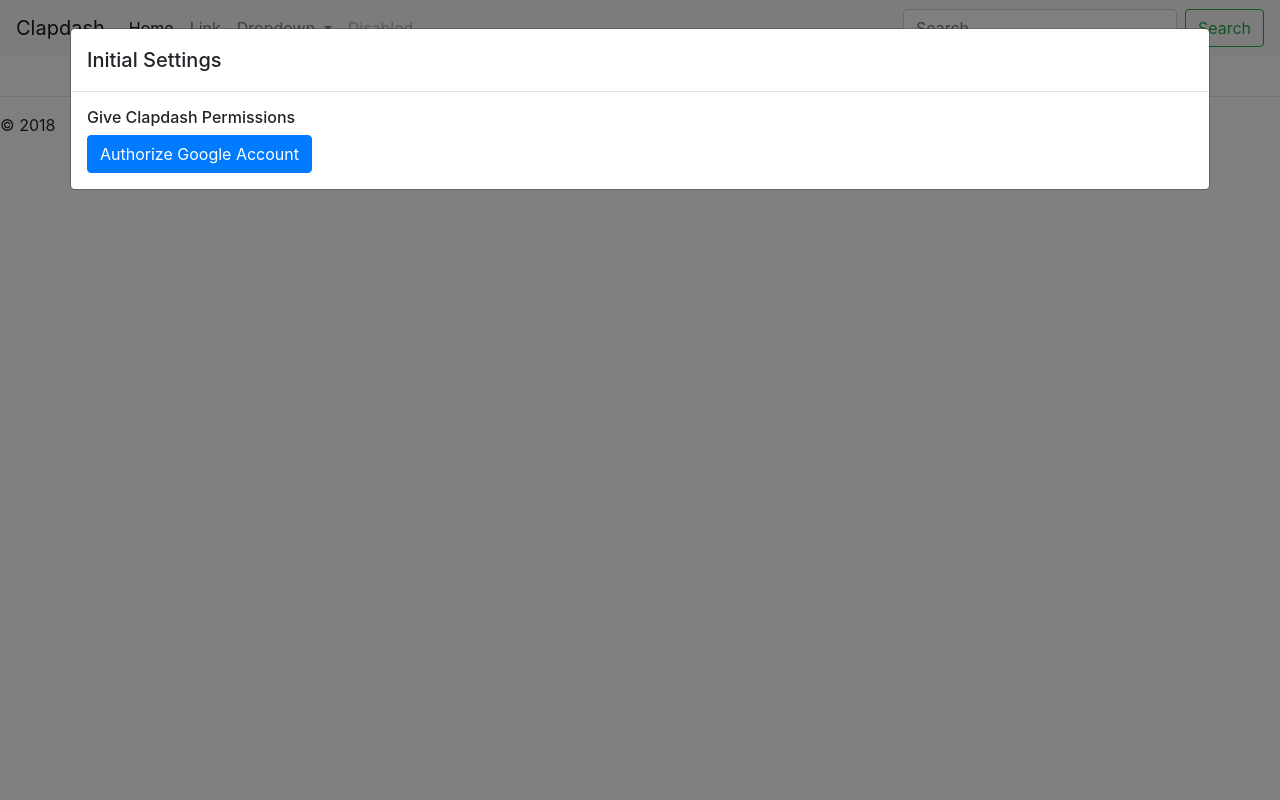
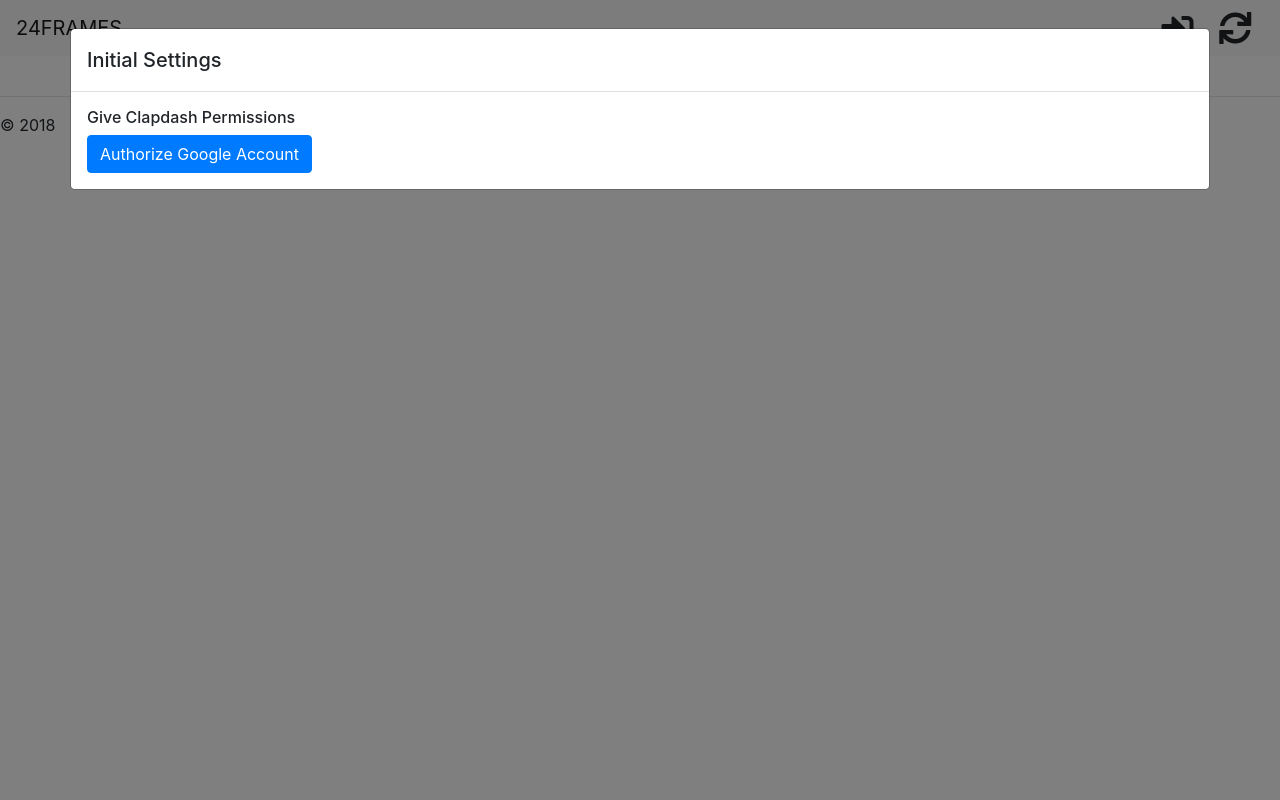
Before and after one commit to nicktblr/clapdash, a Flask app: template clapdash_app/templates/home.html in a window 1280 px wide. Run offline with Flask 2, Linux system fonts and the light colour scheme; the template is opened without the code that fills it, so the values that code supplies are empty; some libraries are stand-ins or nearby versions.

Commit message:
Fix navbar, Change display on missing

```diff
--- a/clapdash_app/static/site.css
+++ b/clapdash_app/static/site.css
@@ -2,3 +2,9 @@
 {
     margin: auto;
 }
+
+i
+{
+    margin-left: 1vw;
+    margin-right: 1vw;
+}
--- a/clapdash_app/templates/_cards.html
+++ b/clapdash_app/templates/_cards.html
@@ -4,7 +4,7 @@
 <div class="card-deck">
 {% for movie in month %}
     <div id="{{ movie.name|e|replace(' ', '_') }}" class="card mb-4 {{ 'border-success' if movie.Score >= 8 }} {{ 'border-danger' if movie.Score <= 5 }}">
-        <img class="card-img-top" src={{ "https://image.tmdb.org/t/p/w500" ~ movie.Poster }} alt="No Poster">
+        <img class="card-img-top" src={{ "https://image.tmdb.org/t/p/w500" ~ movie.Poster }} alt="{{ movie.name }}">
         <!-- <div class="card-body">
             <h5 class="card-title">{{ movie.Title }}</h5>
         </div> -->
--- a/clapdash_app/templates/layout.html
+++ b/clapdash_app/templates/layout.html
@@ -10,39 +10,13 @@
 
     <body>
         <nav class="navbar navbar-expand-lg navbar-light bg-light">
-            <a class="navbar-brand" href="#">Clapdash</a>
-            <button class="navbar-toggler" type="button" data-toggle="collapse" data-target="#navbarSupportedContent" aria-controls="navbarSupportedContent" aria-expanded="false" aria-label="Toggle navigation">
-              <span class="navbar-toggler-icon"></span>
-            </button>
-
-            <div class="collapse navbar-collapse" id="navbarSupportedContent">
-              <ul class="navbar-nav mr-auto">
-                <li class="nav-item active">
-                  <a class="nav-link" href="#">Home <span class="sr-only">(current)</span></a>
-                </li>
-                <li class="nav-item">
-                  <a class="nav-link" href="#">Link</a>
-                </li>
-                <li class="nav-item dropdown">
-                  <a class="nav-link dropdown-toggle" href="#" id="navbarDropdown" role="button" data-toggle="dropdown" aria-haspopup="true" aria-expanded="false">
-                    Dropdown
-                  </a>
-                  <div class="dropdown-menu" aria-labelledby="navbarDropdown">
-                    <a class="dropdown-item" href="#">Action</a>
-                    <a class="dropdown-item" href="#">Another action</a>
-                    <div class="dropdown-divider"></div>
-                    <a class="dropdown-item" href="#">Something else here</a>
-                  </div>
-                </li>
-                <li class="nav-item">
-                  <a class="nav-link disabled" href="#" tabindex="-1" aria-disabled="true">Disabled</a>
-                </li>
-              </ul>
-              <form class="form-inline my-2 my-lg-0">
-                <input class="form-control mr-sm-2" type="search" placeholder="Search" aria-label="Search">
-                <button class="btn btn-outline-success my-2 my-sm-0" type="submit">Search</button>
-              </form>
-            </div>
+            <a class="navbar-brand" href="#">24FRAMES.</a>
+            <ul class="navbar-nav mr-auto">
+            </ul>
+            <ul class="navbar-nav navbar-right">
+              <i class="fas fa-sign-in-alt fa-2x"></i>
+              <i class="fas fa-sync fa-2x"></i>
+            </ul>
           </nav>
 
         <div class="body-content">
```
